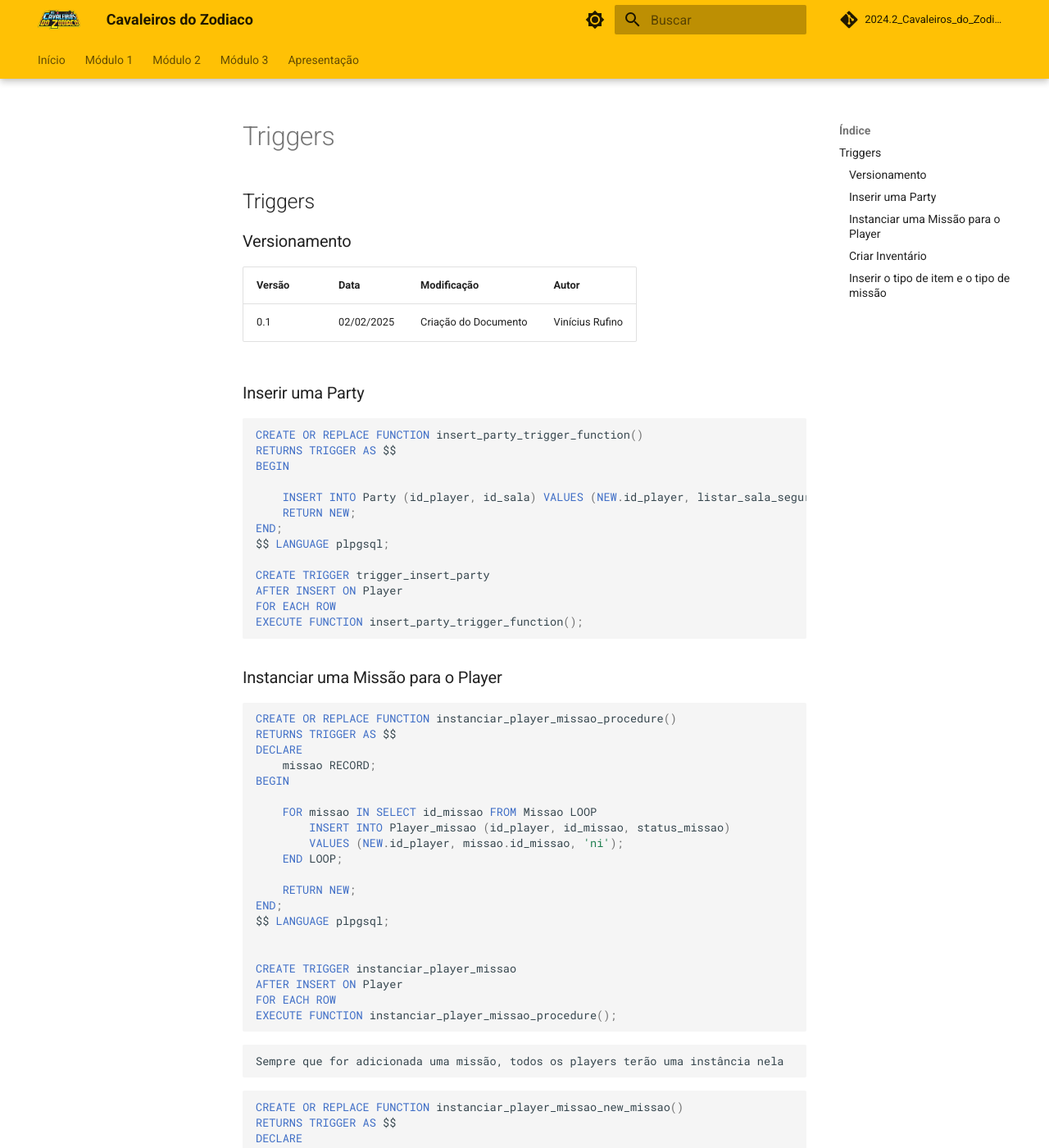
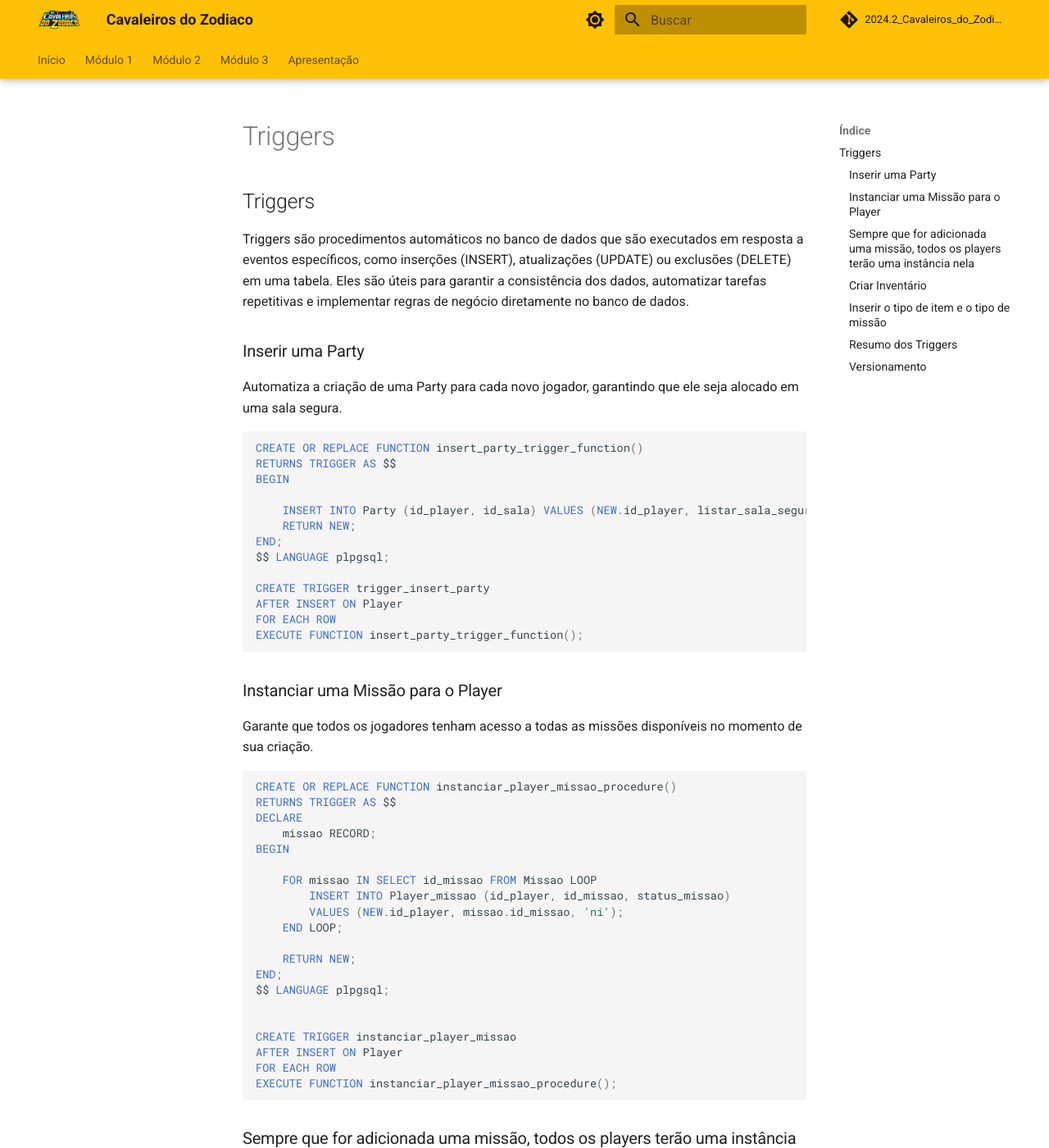
Before and after one commit to SBD1/2024.2_Cavaleiros_do_Zodiaco, an MkDocs documentation site: the page built from docs/modulo03/Triggers.md, in a window 1280 px wide and 1400 px high. Shown: the whole window at 82% size. Built offline with MkDocs 1.6.1 and Material for MkDocs 9.7.7, drawn with Linux system fonts in a browser that asks for light colours; comment, search, counter and statistics services are not loaded; the version menu is left out; some of the changed text lies outside the part shown.

Commit message:
att o modulo 03

````diff
--- a/docs/modulo03/Triggers.md
+++ b/docs/modulo03/Triggers.md
@@ -1,12 +1,10 @@
 ## Triggers
 
-### Versionamento
-
-| Versão | Data | Modificação | Autor |
-| --- | --- | --- | --- |
-| 0.1 | 02/02/2025 | Criação do Documento | Vinícius Rufino |
+Triggers são procedimentos automáticos no banco de dados que são executados em resposta a eventos específicos, como inserções (INSERT), atualizações (UPDATE) ou exclusões (DELETE) em uma tabela. Eles são úteis para garantir a consistência dos dados, automatizar tarefas repetitivas e implementar regras de negócio diretamente no banco de dados.
 
 ### Inserir uma Party
+
+Automatiza a criação de uma Party para cada novo jogador, garantindo que ele seja alocado em uma sala segura.
 
 ```sql
 
@@ -27,6 +25,8 @@
 ```
 
 ### Instanciar uma Missão para o Player
+
+Garante que todos os jogadores tenham acesso a todas as missões disponíveis no momento de sua criação.
 
 ```sql
 
@@ -53,7 +53,9 @@
 
 ```
 
-    Sempre que for adicionada uma missão, todos os players terão uma instância nela
+### Sempre que for adicionada uma missão, todos os players terão uma instância nela
+
+Mantém a consistência do sistema, garantindo que todos os jogadores tenham acesso às novas missões adicionadas.
 
 ```sql
 
@@ -80,6 +82,8 @@
 
 ### Criar Inventário
 
+Automatiza a criação de um inventário para cada novo jogador, garantindo que ele comece com recursos básicos.
+
 ```sql
 
 CREATE OR REPLACE FUNCTION after_player_insert_function()
@@ -100,6 +104,8 @@
 ```
 
 ### Inserir o tipo de item e o tipo de missão
+
+Garante que cada item de missão tenha um tipo de item associado, mantendo a integridade dos dados.
 
 ```sql
 
@@ -124,3 +130,20 @@
 EXECUTE FUNCTION  before_insert_item_missao();
 
 ```
+
+### Resumo dos Triggers
+
+| Trigger                          | Tabela Afetada   | Evento         | Função                                                                 |
+|----------------------------------|------------------|----------------|------------------------------------------------------------------------|
+| `trigger_insert_party`           | `Party`          | `AFTER INSERT` | Cria uma `Party` para um novo jogador.                                |
+| `instanciar_player_missao`       | `Player_missao`  | `AFTER INSERT` | Associa todas as missões existentes a um novo jogador.                |
+| `instancia_player_missao_new_missoes` | `Player_missao`  | `AFTER INSERT` | Associa uma nova missão a todos os jogadores existentes.              |
+| `after_player_insert`            | `inventario`     | `AFTER INSERT` | Cria um inventário para um novo jogador.                              |
+| `before_insert_item_missao_trigger` | `item_missao`    | `BEFORE INSERT`| Cria um tipo de item e o associa a um novo item de missão.            |
+
+### Versionamento
+
+| Versão | Data | Modificação | Autor |
+| --- | --- | --- | --- |
+| 0.1 | 02/02/2025 | Criação do Documento | Vinícius Rufino |
+| 1.0 | 03/02/2025 | Atualização dos Triggers | Vinícius Rufino |
````
